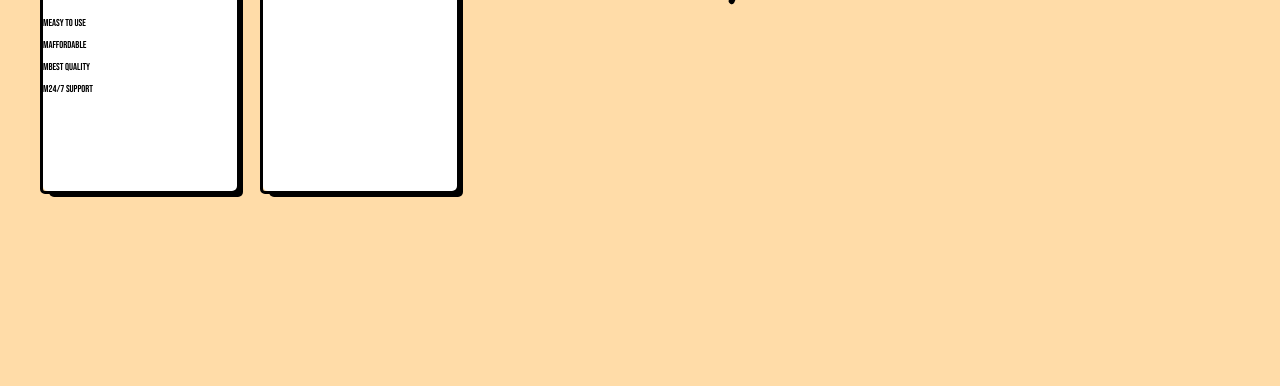
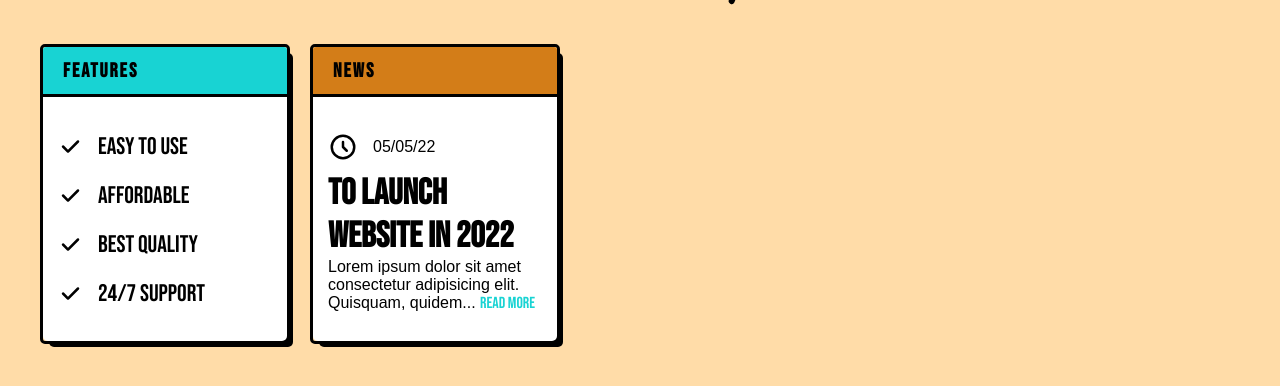
Before and after one commit to tolu-c/bookish-tribble, a plain HTML site: page index.html in a window 1280 px wide. Shown: the part 596-982 px from the top of the page. Before the commit the page ends 890 px from the top, so only its background shows below. Drawn offline with Linux system fonts and the light colour scheme; a web font is replaced by a local one.

Commit message:
finished card

```diff
--- a/index.html
+++ b/index.html
@@ -64,19 +64,59 @@
           <div class="card__box__content">
             <ul class="card__box__list">
               <li class="card__box__item">
-                <span class="card__box__icon">m</span
+                <span class="card__box__icon">
+                  <svg
+                    viewBox="0 0 20 20"
+                    class="card__box__icon__svg"
+                    fill="currentColor"
+                  >
+                    <path
+                      fill-rule="evenodd"
+                      d="M16.707 5.293a1 1 0 010 1.414l-8 8a1 1 0 01-1.414 0l-4-4a1 1 0 011.414-1.414L8 12.586l7.293-7.293a1 1 0 011.414 0z"
+                      clip-rule="evenodd"
+                    /></svg></span
                 ><span class="card__box__text">easy to use</span>
               </li>
               <li class="card__box__item">
-                <span class="card__box__icon">m</span
+                <span class="card__box__icon">
+                  <svg
+                    viewBox="0 0 20 20"
+                    class="card__box__icon__svg"
+                    fill="currentColor"
+                  >
+                    <path
+                      fill-rule="evenodd"
+                      d="M16.707 5.293a1 1 0 010 1.414l-8 8a1 1 0 01-1.414 0l-4-4a1 1 0 011.414-1.414L8 12.586l7.293-7.293a1 1 0 011.414 0z"
+                      clip-rule="evenodd"
+                    /></svg></span
                 ><span class="card__box__text">affordable</span>
               </li>
               <li class="card__box__item">
-                <span class="card__box__icon">m</span
+                <span class="card__box__icon">
+                  <svg
+                    viewBox="0 0 20 20"
+                    class="card__box__icon__svg"
+                    fill="currentColor"
+                  >
+                    <path
+                      fill-rule="evenodd"
+                      d="M16.707 5.293a1 1 0 010 1.414l-8 8a1 1 0 01-1.414 0l-4-4a1 1 0 011.414-1.414L8 12.586l7.293-7.293a1 1 0 011.414 0z"
+                      clip-rule="evenodd"
+                    /></svg></span
                 ><span class="card__box__text">best quality</span>
               </li>
               <li class="card__box__item">
-                <span class="card__box__icon">m</span
+                <span class="card__box__icon">
+                  <svg
+                    viewBox="0 0 20 20"
+                    class="card__box__icon__svg"
+                    fill="currentColor"
+                  >
+                    <path
+                      fill-rule="evenodd"
+                      d="M16.707 5.293a1 1 0 010 1.414l-8 8a1 1 0 01-1.414 0l-4-4a1 1 0 011.414-1.414L8 12.586l7.293-7.293a1 1 0 011.414 0z"
+                      clip-rule="evenodd"
+                    /></svg></span
                 ><span class="card__box__text">24/7 support</span>
               </li>
             </ul>
@@ -89,6 +129,34 @@
           <div class="card__box__header">
             <h4 class="card__box__heading">news</h4>
           </div>
+
+          <div class="card__box__content">
+            <div class="news__header">
+              <div class="news__header--sub">
+                <span class="news__svg">
+                  <svg
+                    fill="none"
+                    viewBox="0 0 24 24"
+                    stroke="currentColor"
+                    stroke-width="2"
+                    class="news__svg__icon"
+                  >
+                    <path
+                      stroke-linecap="round"
+                      stroke-linejoin="round"
+                      d="M12 8v4l3 3m6-3a9 9 0 11-18 0 9 9 0 0118 0z"
+                    />
+                  </svg>
+                </span>
+                <span class="news__date">05/05/22</span>
+              </div>
+              <h3 class="news__header--main">to launch website in 2022</h3>
+            </div>
+            <p class="news__text">
+              Lorem ipsum dolor sit amet consectetur adipisicing elit. Quisquam,
+              quidem... <span class="news__link">read more</span>
+            </p>
+          </div>
         </div>
       </div>
     </div>
--- a/src/scss/style.scss
+++ b/src/scss/style.scss
@@ -116,12 +116,12 @@ body {
   &__container {
     display: flex;
     column-gap: 2rem;
-    margin-bottom: 10rem;
+    margin: 10rem 0;
     margin-left: 4rem;
   }
   &__box {
-    width: 20rem;
-    height: 25rem;
+    width: 25rem;
+    height: 30rem;
     border: 3px solid black;
     position: relative;
     z-index: 99999;
@@ -144,7 +144,7 @@ body {
     }
     &--2 {
       & .card__box__header {
-        background-color: #D37D18;
+        background-color: #d37d18;
       }
     }
     &__clone {
@@ -160,8 +160,8 @@ body {
         // position: absolute;
         width: 100%;
         height: 5rem;
-        border-radius: 5px 5px 0 0;
-        // border: 2px solid black;
+        border-radius: 3px 3px 0 0;
+        border-bottom: 2px solid black;
         border-bottom: 3px solid black;
         display: flex;
         align-items: center;
@@ -176,6 +176,7 @@ body {
     }
     &__content {
       margin-top: 2rem;
+      padding: 1.5rem;
     }
     &__list {
       list-style-type: none;
@@ -184,9 +185,57 @@ body {
       row-gap: 1rem;
     }
     &__item {
+      display: flex;
+      column-gap: 1.5rem;
+      align-items: center;
       &:not(:last-child) {
-        // margin-bottom: 1rem;
+        margin-bottom: 1rem;
       }
+    }
+    &__icon {
+      width: 2.5rem;
+      height: 2.5rem;
+      &__svg {
+        width: 100%;
+        height: 100%;
+      }
+    }
+    &__text {
+      font-size: 2.4rem;
+    }
   }
 }
+// another font import
+@import url("https://fonts.googleapis.com/css2?family=Inria+Sans&display=swap");
+.news {
+  &__header {
+    display: flex;
+    flex-direction: column;
+    row-gap: 1rem;
+    &--main {
+      font-size: 3.6rem;
+    }
+    &--sub {
+      display: flex;
+      align-items: center;
+      column-gap: 1.5rem;
+    }
+  }
+  &__svg {
+    width: 3rem;
+    height: 3rem;
+    &__icon {
+      width: 100%;
+      height: 100%;
+    }
+  }
+  &__date,
+  &__text {
+    font-family: "Inria Sans", sans-serif;
+    font-size: 1.6rem;
+  }
+  &__link {
+    font-family: "Bebas Neue", cursive;
+    color: #18D3D3;
+  }
 }
```
Also changed, not shown: src/css/style.css, src/css/style.min.css.
